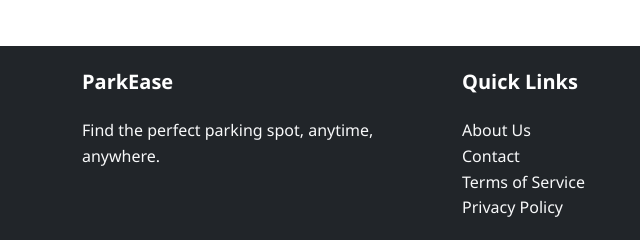
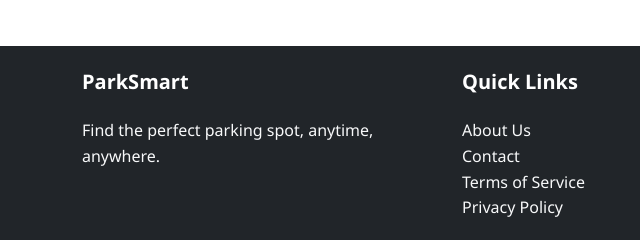
Before and after one commit to roxxerdk/newparking, a website: page index.html in a window 1280 px wide. Shown: the part 1388-1628 px from the top of the page, 0-640 px from the left. Drawn offline with nearby package versions, Linux system fonts and the light colour scheme.

Commit message:
Update index.html

```diff
--- a/index.html
+++ b/index.html
@@ -116,7 +116,7 @@
         <div class="container">
             <div class="row">
                 <div class="col-md-4">
-                    <h5>ParkEase</h5>
+                    <h5>ParkSmart</h5>
                     <p>Find the perfect parking spot, anytime, anywhere.</p>
                 </div>
                 <div class="col-md-4">
```
